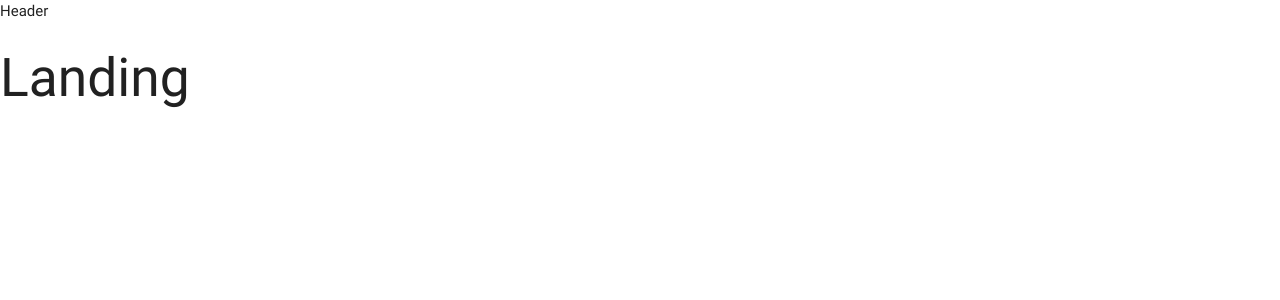
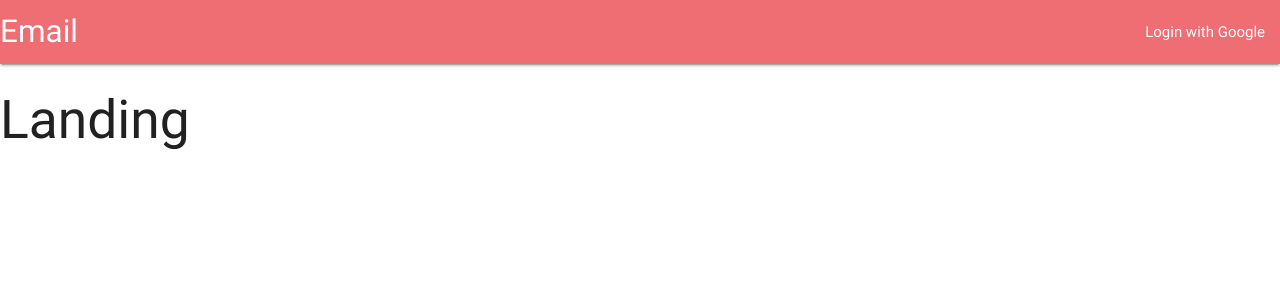
Before and after one commit to iAmNawa/priceroni.com, a React (Create React App) app in the folder client/: page / in a window 1280 px wide. Shown: the top 300 px of the page. Built offline with nearby package versions, Linux system fonts and the light colour scheme.

Commit message:
added a navbar

```diff
--- a/client/src/components/Header.js
+++ b/client/src/components/Header.js
@@ -3,9 +3,18 @@ import React, { Component } from 'react';
 class Header extends Component {
   render() {
     return (
-      <div>
-        Header
-      </div>
+      <nav>
+        <div className="nav-wrapper">
+          <a className="left brand-logo">
+            Email
+          </a>
+          <ul className="right">
+            <li>
+              <a>Login with Google</a>
+            </li>
+          </ul>
+        </div>
+      </nav>
     );
   }
 }
```
Also changed, not shown: 1 other file (tests, documents, lock files or other folders).
